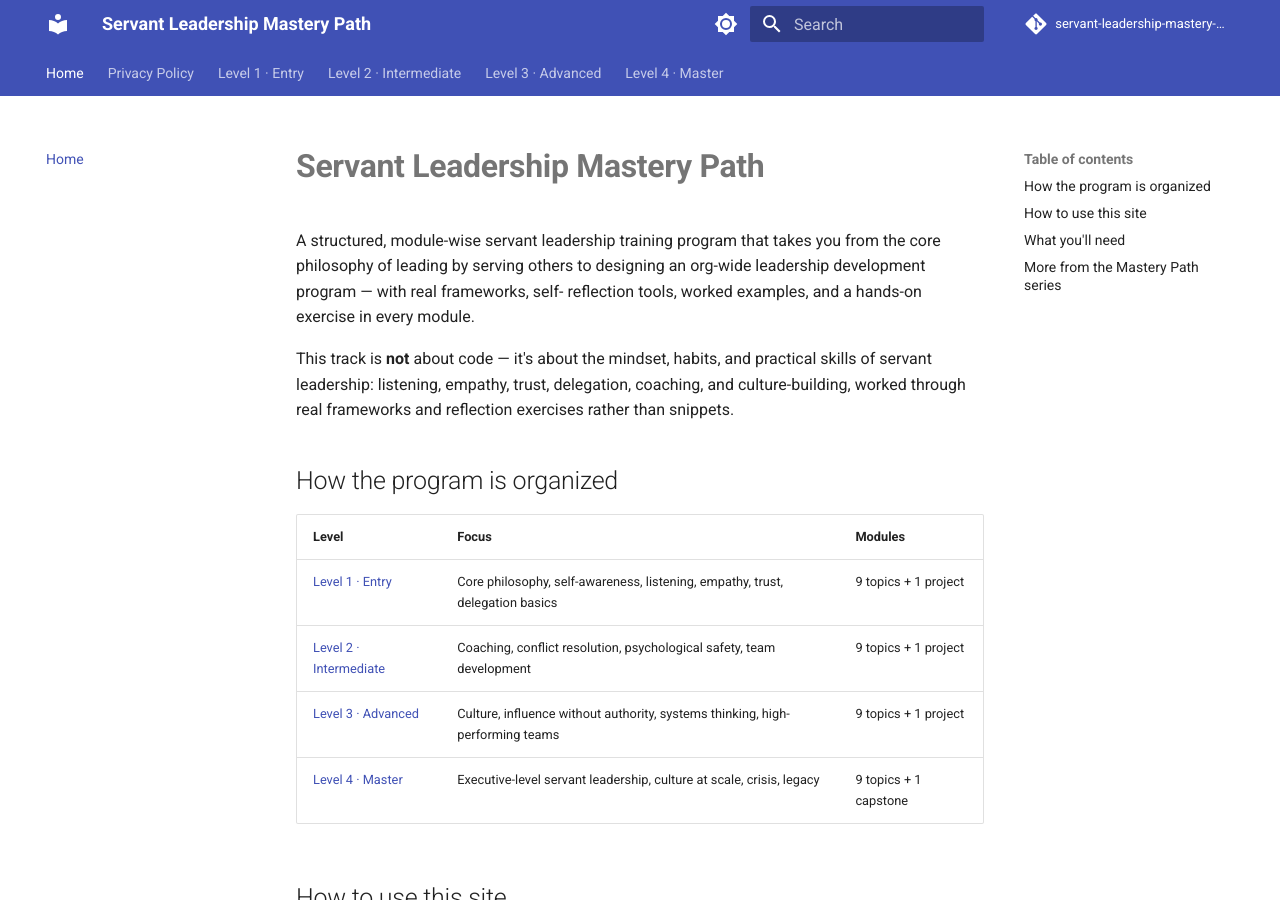
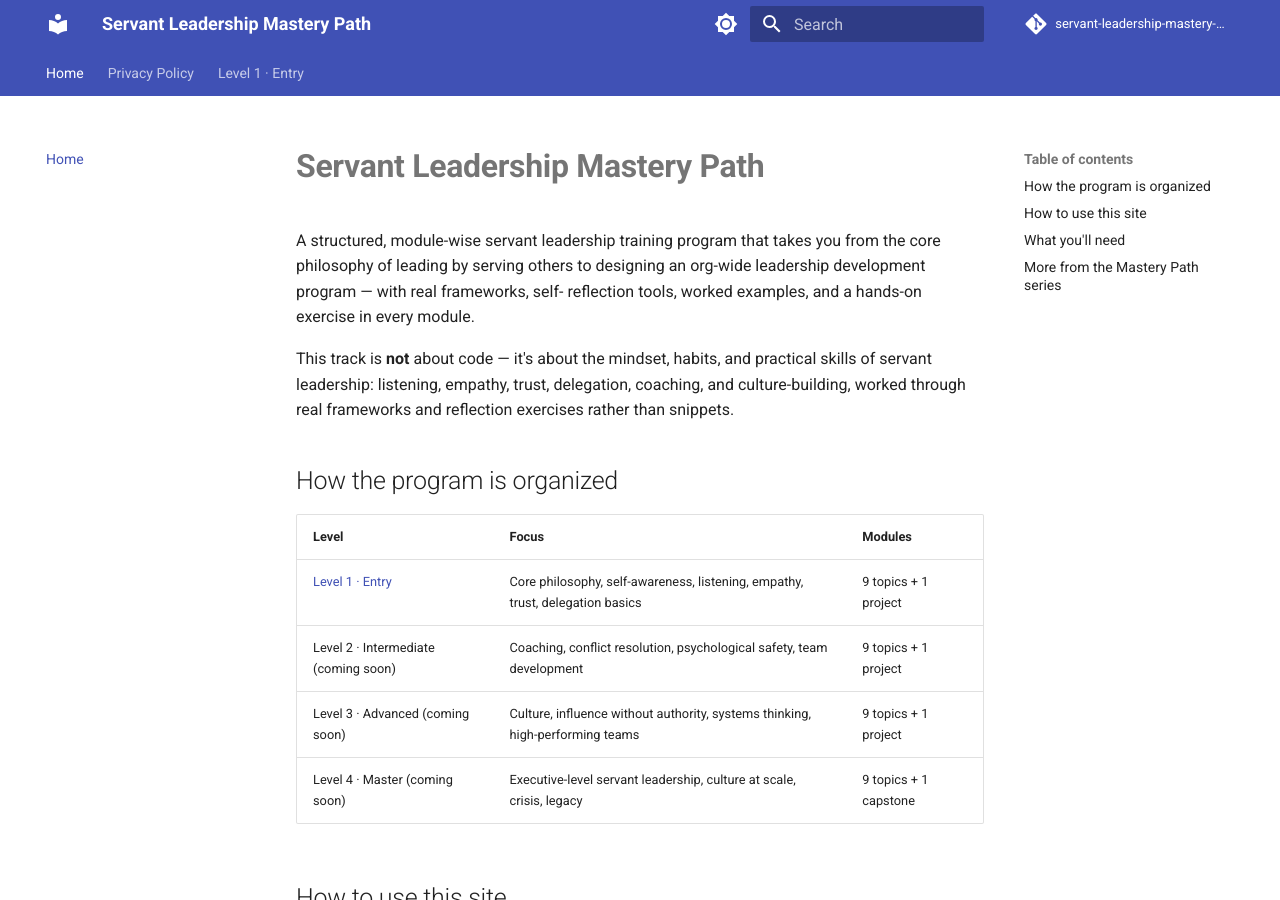
Before and after one commit to SIGILIPELLI/servant-leadership-mastery-path, an MkDocs documentation site: the page built from docs/index.md, in a window 1280 px wide and 900 px high. Built offline with MkDocs 1.6.1 and Material for MkDocs 9.7.7, drawn with Linux system fonts in a browser that asks for light colours; comment, search, counter and statistics services are not loaded; part of the change alters nothing that is shown.

Commit message:
Hide unfinished levels from crawl surface pending content backfill
AdSense flagged the domain for 'Low value content'. Real lessons are
being written level by level; in the meantime this removes only the
still-unwritten levels from nav/sitemap/homepage (files are untouched)
so the site isn't submitting thin content to Google during the
backfill. Re-running this after a level's content is finished
automatically restores it.

Co-Authored-By: Claude Opus 5 <noreply@anthropic.com>

```diff
--- a/docs/index.md
+++ b/docs/index.md
@@ -20,9 +20,9 @@ and reflection exercises rather than snippets.
 | Level | Focus | Modules |
 |-------|-------|---------|
 | [Level 1 · Entry](level-1/index.md) | Core philosophy, self-awareness, listening, empathy, trust, delegation basics | 9 topics + 1 project |
-| [Level 2 · Intermediate](level-2/index.md) | Coaching, conflict resolution, psychological safety, team development | 9 topics + 1 project |
-| [Level 3 · Advanced](level-3/index.md) | Culture, influence without authority, systems thinking, high-performing teams | 9 topics + 1 project |
-| [Level 4 · Master](level-4/index.md) | Executive-level servant leadership, culture at scale, crisis, legacy | 9 topics + 1 capstone |
+| Level 2 · Intermediate (coming soon) | Coaching, conflict resolution, psychological safety, team development | 9 topics + 1 project |
+| Level 3 · Advanced (coming soon) | Culture, influence without authority, systems thinking, high-performing teams | 9 topics + 1 project |
+| Level 4 · Master (coming soon) | Executive-level servant leadership, culture at scale, crisis, legacy | 9 topics + 1 capstone |
 
 ## How to use this site
 
--- a/mkdocs.yml
+++ b/mkdocs.yml
@@ -62,39 +62,8 @@ nav:
       - "08 · Feedback Basics (Giving and Receiving)": level-1/08-feedback-basics.md
       - "09 · Serving vs. Directing (The Mindset Shift)": level-1/09-serving-vs-directing.md
       - "10 · Project — Personal Servant Leadership Philosophy Statement": level-1/10-project-philosophy-statement.md
-  - "Level 2 · Intermediate":
-      - Overview: level-2/index.md
-      - "01 · Coaching Fundamentals for Leaders": level-2/01-coaching-fundamentals.md
-      - "02 · Conflict Resolution as a Servant Leader": level-2/02-conflict-resolution.md
-      - "03 · Building Psychological Safety": level-2/03-psychological-safety.md
-      - "04 · Team Development Stages (Tuckman's Model)": level-2/04-team-development-stages.md
-      - "05 · Delegation Deep Dive": level-2/05-delegation-deep-dive.md
-      - "06 · Difficult Conversations": level-2/06-difficult-conversations.md
-      - "07 · Leading Through Change": level-2/07-leading-through-change.md
-      - "08 · Recognizing & Developing Talent": level-2/08-recognizing-developing-talent.md
-      - "09 · Servant Leadership in Meetings": level-2/09-servant-leadership-in-meetings.md
-      - "10 · Project — A Coaching Plan for a Direct Report": level-2/10-project-coaching-plan.md
-  - "Level 3 · Advanced":
-      - Overview: level-3/index.md
-      - "01 · Organizational Culture & Servant Leadership": level-3/01-organizational-culture.md
-      - "02 · Leading Without Formal Authority": level-3/02-leading-without-formal-authority.md
-      - "03 · Systems Thinking for Leaders": level-3/03-systems-thinking.md
-      - "04 · Advanced Coaching Techniques (the GROW Model)": level-3/04-advanced-coaching-grow-model.md
-      - "05 · Building High-Performing Teams": level-3/05-high-performing-teams.md
-      - "06 · Leading Remote/Distributed Teams with Servant Leadership": level-3/06-leading-remote-teams.md
-      - "07 · Ethical Leadership & Decision-Making": level-3/07-ethical-leadership-decision-making.md
-      - "08 · Mentorship Programs": level-3/08-mentorship-programs.md
-      - "09 · Measuring Leadership Effectiveness": level-3/09-measuring-leadership-effectiveness.md
-      - "10 · Project — A Team Development Plan": level-3/10-project-team-development-plan.md
-  - "Level 4 · Master":
-      - Overview: level-4/index.md
-      - "01 · Servant Leadership at the Executive Level": level-4/01-servant-leadership-executive-level.md
-      - "02 · Building a Servant Leadership Culture Org-Wide": level-4/02-servant-leadership-culture-org-wide.md
-      - "03 · Succession Planning": level-4/03-succession-planning.md
-      - "04 · Leading Through Crisis with Servant Leadership": level-4/04-leading-through-crisis.md
-      - "05 · Servant Leadership & DEI": level-4/05-servant-leadership-dei.md
-      - "06 · Board & Stakeholder Relations": level-4/06-board-stakeholder-relations.md
-      - "07 · Global Leadership Considerations": level-4/07-global-leadership-considerations.md
-      - "08 · Legacy & Long-Term Impact": level-4/08-legacy-long-term-impact.md
-      - "09 · Personal Leadership Development Planning": level-4/09-personal-leadership-development-planning.md
-      - "10 · Capstone — Design an Org-Wide Leadership Development Program": level-4/10-capstone-leadership-development-program.md
+# --- auto-pruned stub levels (see AdSense low-value-content fix) ---
+exclude_docs: |
+  level-2/*.md
+  level-3/*.md
+  level-4/*.md
```
